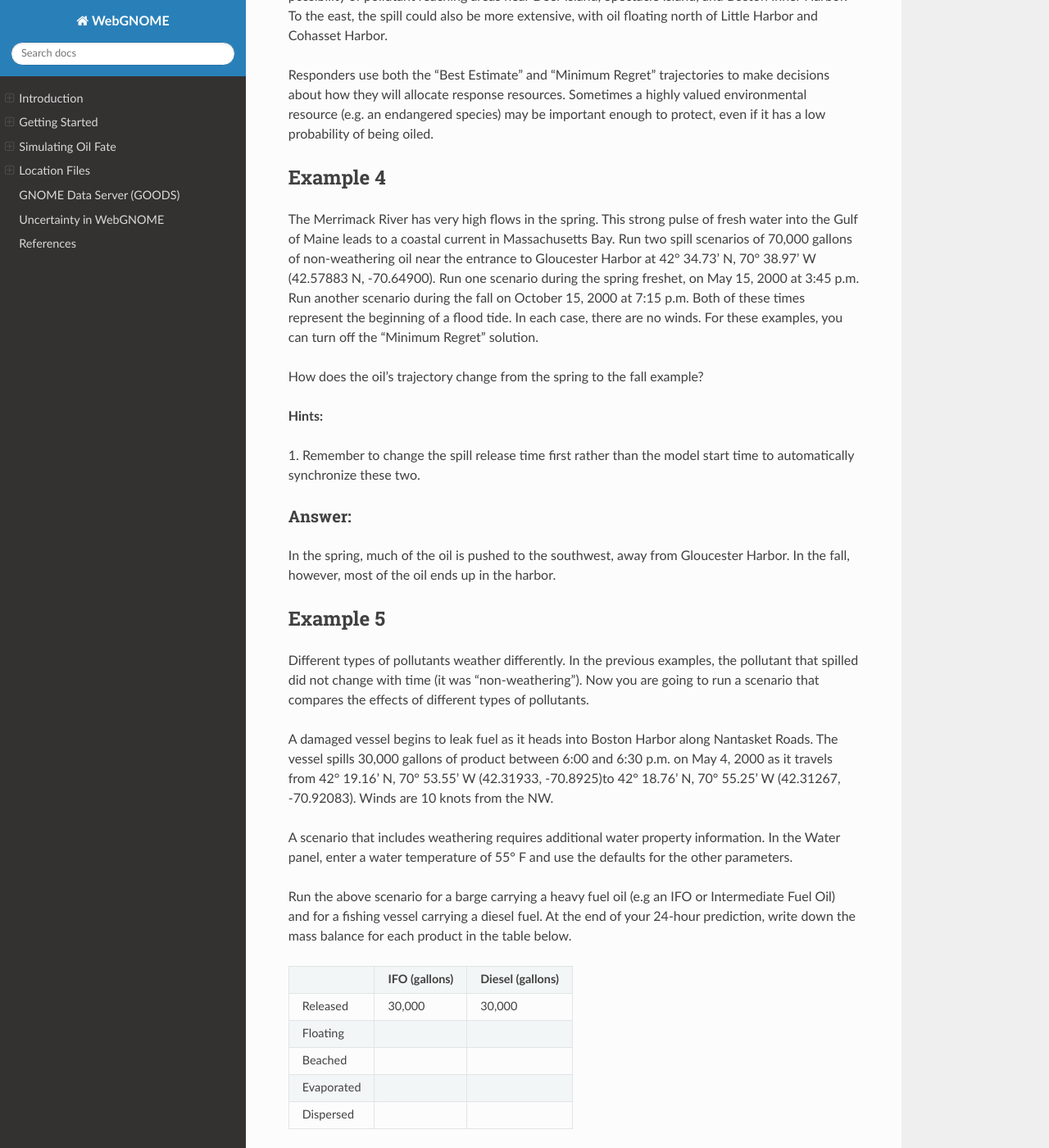
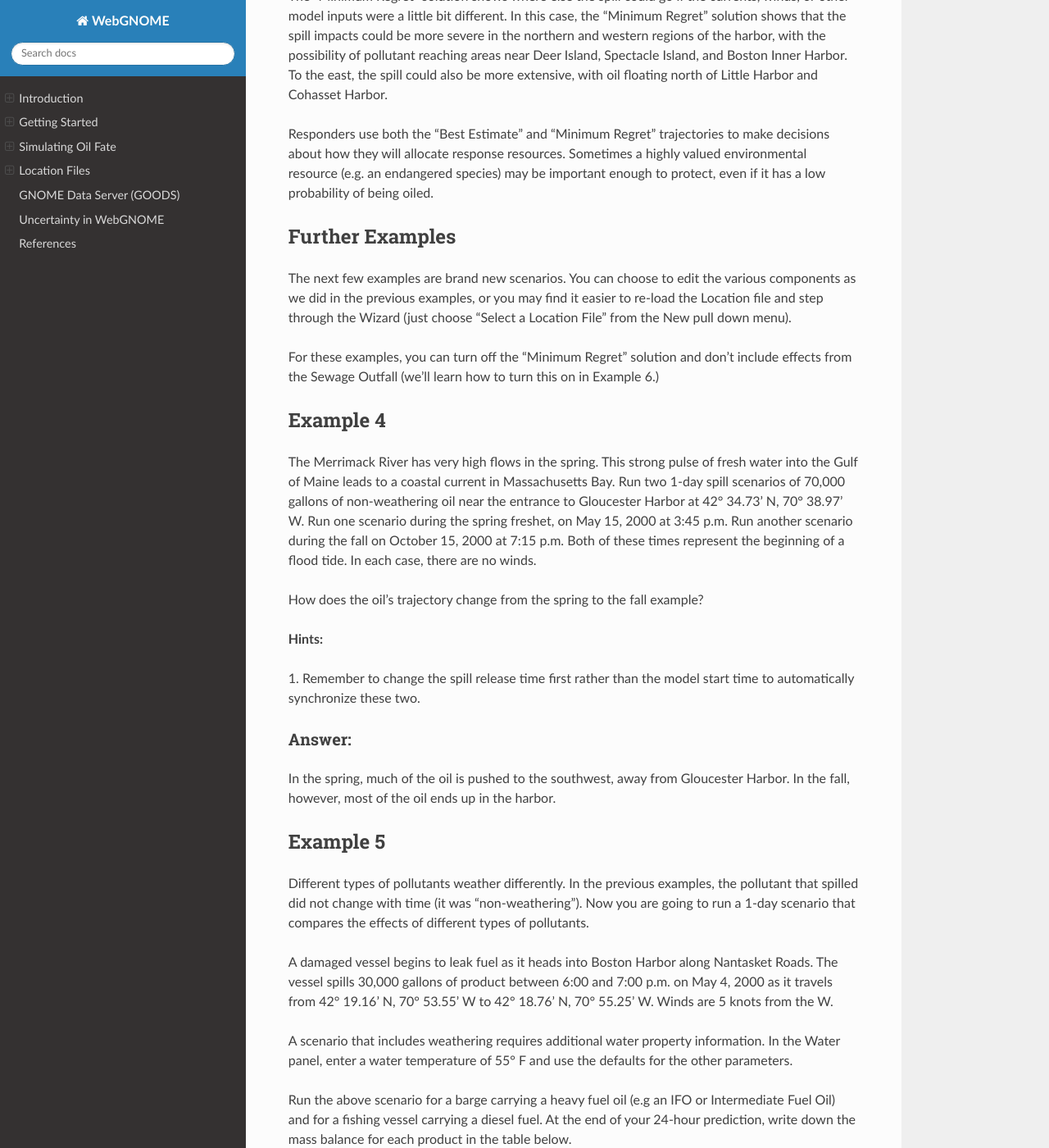
Before and after one commit to NOAA-ORR-ERD/WebGnomeClient, a Sphinx documentation site: the page built from doc/location_files/boston_examples.rst, in a window 1280 px wide and 1400 px high, scrolled down 2913 px. Shown: the whole window at 82% size. Built offline with Sphinx 7.4.7 and the Read the Docs theme 2.0.0, drawn with Linux system fonts in a browser that asks for light colours; some of the changed text lies outside the part shown.

Commit message:
Updates for Location File example problems

```diff
--- a/doc/location_files/boston_examples.rst
+++ b/doc/location_files/boston_examples.rst
@@ -54,7 +54,7 @@ Spill type:               Instantaneous.
 Time of Release:          Same as model start time.
 Amount released:          100 bbls.
 Pollutant type:           Non-weathering.
-Position:                 42° 20.45’ N, 70° 57.44’ W (42.34083, -70.95733).
+Position:                 42° 20.45’ N, 70° 57.44’ W.
 =======================  =================================================
 
 Once you have run the model for both start times, zoom in to the spill area and
@@ -106,7 +106,11 @@ How do the oil's trajectory and shoreline impacts change from the previous examp
 
 To change the wind conditions in WebGNOME, in Setup View,
 click on the edit icon in the **Wind** panel then enter the wind speed
-and direction in the Constant Wind tab. For the "no wind" case, you
+and direction in the Constant Wind tab. Because you are entering a
+"Constant Wind" the Date & Time Field is not important as the
+same values will be applied at all model times.
+
+For the "no wind" case, you
 either set the wind speed to 0 or delete the Wind from the list.
 
 Answer:
@@ -161,19 +165,32 @@ resources. Sometimes a highly valued environmental resource (e.g. an
 endangered species) may be important enough to protect, even if it
 has a low probability of being oiled.
 
+Further Examples
+----------------
+The next few examples are brand new scenarios. You can choose to
+edit the various components as we did in the previous examples, or
+you may find it easier to re-load the Location file and step
+through the Wizard (just choose "Select a
+Location File" from the New pull down menu).
+
+For these
+examples, you can turn off the "Minimum Regret" solution and don't
+include effects from the Sewage Outfall (we'll learn how to turn
+this on in Example 6.)
+
+
 Example 4
 ---------
 
 The Merrimack River has very high flows in the spring. This
 strong pulse of fresh water into the Gulf of Maine leads to a coastal
-current in Massachusetts Bay. Run two spill scenarios of 70,000 gallons
+current in Massachusetts Bay. Run two 1-day spill scenarios of 70,000 gallons
 of non-weathering oil near the entrance to Gloucester Harbor at
-42° 34.73’ N, 70° 38.97’ W (42.57883 N, -70.64900).
+42° 34.73’ N, 70° 38.97’ W.
 Run one scenario during the spring freshet, on May 15, 2000 at 3:45 p.m.
 Run another scenario during the fall on
 October 15, 2000 at 7:15 p.m. Both of these times represent the
-beginning of a flood tide. In each case, there are no winds. For these
-examples, you can turn off the "Minimum Regret" solution.
+beginning of a flood tide. In each case, there are no winds.
 
 How does the oil's trajectory change from the spring to the fall example?
 
@@ -196,14 +213,13 @@ Example 5
 
 Different types of pollutants weather differently. In the
 previous examples, the pollutant that spilled did not change with time
-(it was "non-weathering"). Now you are going to run a scenario that
+(it was "non-weathering"). Now you are going to run a 1-day scenario that
 compares the effects of different types of pollutants.
 
 A damaged vessel begins to leak fuel as it heads into Boston Harbor
 along Nantasket Roads. The vessel spills 30,000 gallons of product
-between 6:00 and 6:30 p.m. on May 4, 2000 as it travels from 42° 19.16’
-N, 70° 53.55’ W (42.31933, -70.8925)to 42° 18.76’ N, 70° 55.25’ W
-(42.31267, -70.92083). Winds are 10 knots from the NW.
+between 6:00 and 7:00 p.m. on May 4, 2000 as it travels from 42° 19.16’
+N, 70° 53.55’ W to 42° 18.76’ N, 70° 55.25’ W. Winds are 5 knots from the W.
 
 A scenario that includes weathering requires additional water property
 information. In the Water panel, enter a water temperature of 55° F and
@@ -237,10 +253,14 @@ below.
 been point source spills, representing catastrophic releases at a
 particular time and location. The spill described in this example is
 a spill from a vessel that is leaking as it is moving. To model this
-"line source" spill in WebGNOME, you'll create a new Continuous
-Release. First delete existing spills from the previous examples.
+"line source" spill in WebGNOME, you'll create a Continuous
+Release. If you are using the Wizard, you'll simply choose this option.
+If you are modifying the scenario using Setup View, start by
+deleting existing spills from the previous examples.
 Then click on the Create Spill Icon (plus sign) in the **Spill** panel.
-Choose Continuous Release. The spill duration in this example is 1/2
+Choose Continuous Release.
+
+The spill duration in this example is 1
 hour. Use the Add Endpoint button to specify a spill along a transit.
 
 2. Use the Select/Change Oil button to to open the ADIOS oil library.
@@ -256,23 +276,7 @@ Answer:
 Heavier oils remain in the environment longer than
 lighter, refined products. You should see that much more diesel has
 evaporated and dispersed than fuel oil #6 after 24 hours in the
-water. (Your numbers may differ depending on the exact oil you
-choose, but the difference between them should be apparent.)
-
-+----------------------------+-----------------+---------------+
-|                            | **Fuel Oil #6   | **Diesel      |
-|                            | (gallons)**     | (gallons)**   |
-+----------------------------+-----------------+---------------+
-| Released                   | 30,000          | 30,000        |
-+----------------------------+-----------------+---------------+
-| Floating                   |                 |               |
-+----------------------------+-----------------+---------------+
-| Beached                    |                 |               |
-+----------------------------+-----------------+---------------+
-| Evaporated                 |                 |               |
-+----------------------------+-----------------+---------------+
-| Dispersed                  |                 |               |
-+----------------------------+-----------------+---------------+
+water.
 
 
 Example 6
@@ -298,10 +302,10 @@ How does the wastewater outfall impact the oil's trajectory?
 To include the sewage outfall effects without relaunching the Wizard, you
 will change a setting in the **Current** panel. Within this panel is a list of
 surface current patterns that are described in the Location File User
-Guide. Click the edit icon for the pattern labeled "MassBaySewage.cur".
-Open the Advanced Settings pull down menu where the second item in the list
-is labeled "on". This can be switched to "true" to activate the current
-pattern that results from the sewage outfall.
+Guide. Click the edit icon for the pattern labeled "Sewage Outfall Current".
+The Active checkbox is unchecked if you chose not to consider the outfall
+effects when you set up the scenario. Click the checkbox to include this
+current pattern.
 
 Answer:
 .......
--- a/doc/location_files/strait_of_juan_de_fuca_examples.rst
+++ b/doc/location_files/strait_of_juan_de_fuca_examples.rst
@@ -70,7 +70,7 @@ switch from Map View to Setup View. In Setup View are various panels which
 allow you to edit the model setup. In the **Wind** panel, click on the edit
 (pencil) icon next to the wind entry (named "Wind #1 unless you specified
 a different name in the Wizard). Here you can change the wind direction
-and speed. (For a constant wind, the date & time is not important as the
+and speed. (For a constant wind, the Date & Time Field is not important as the
 same values will be applied at all model times.) You may want to read the
 help available about conventions for entering wind data - these are
 available by clicking on the question mark icon at the top of the form.
```
Also changed, not shown: doc/location_files/add_tech_docs.py (renamed from doc/location_files/load_tech_docs.py), 1 other file.
